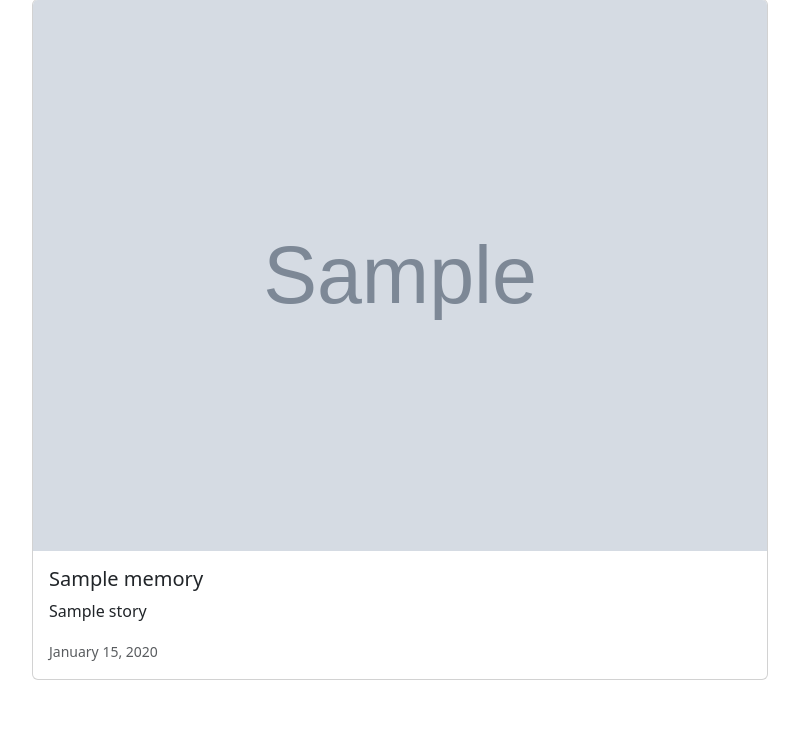
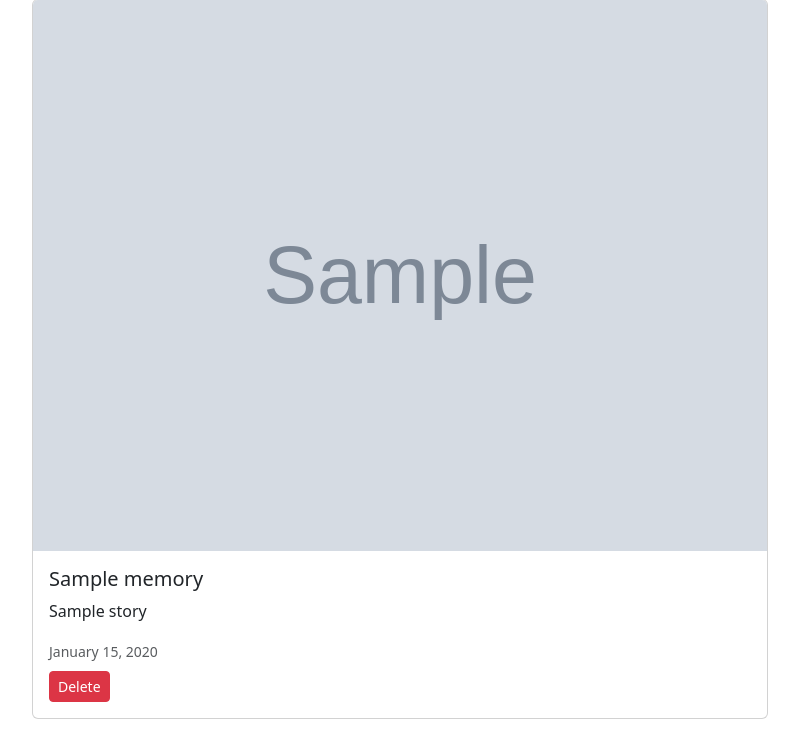
Before and after one commit to ifdanish/ourscrapbook, a Flask app: template templates/home.html in a window 1280 px wide. Shown: the part 151-894 px from the top of the page, without its empty margins (240-1039 px from the left). Before the commit the page ends 831 px from the top, so only its background shows below. Run offline with Flask 2, Linux system fonts and the light colour scheme; the template is opened without the code that fills it: most values are stand-ins (such as "Sample title", 1, 10 or a date in 2020); grey boxes marked "Sample" are stand-in pictures.

Commit message:
feature: delete

```diff
--- a/app.py
+++ b/app.py
@@ -95,3 +95,20 @@ def login():
 def logout():
     logout_user()
     return redirect(url_for('login'))
+
+@app.route('/delete/<memory_id>', methods=['POST'])
+@login_required
+def delete_memory(memory_id):
+    # Find the memory to delete
+    memory_to_delete = Memory.objects.get(id=memory_id)
+
+    # --- Delete the associated image file ---
+    image_path = os.path.join(app.config['UPLOAD_FOLDER'], memory_to_delete.image_filename)
+    if os.path.exists(image_path):
+        os.remove(image_path)
+
+    # --- Delete the memory document from the database ---
+    memory_to_delete.delete()
+
+    flash('Memory has been deleted.', 'info')
+    return redirect(url_for('home'))
--- a/templates/home.html
+++ b/templates/home.html
@@ -17,6 +17,10 @@
                     <h5 class="card-title">{{ memory.title }}</h5>
                     <p class="card-text">{{ memory.story }}</p>
                     <small class="text-muted">{{ memory.event_date.strftime('%B %d, %Y') }}</small>
+
+                    <form action="{{ url_for('delete_memory', memory_id=memory.id) }}" method="POST" class="mt-2" onsubmit="return confirm('Are you sure you want to delete this memory?');">
+                        <button type="submit" class="btn btn-danger btn-sm">Delete</button>
+                    </form>
                 </div>
             </div>
         {% else %}
```
